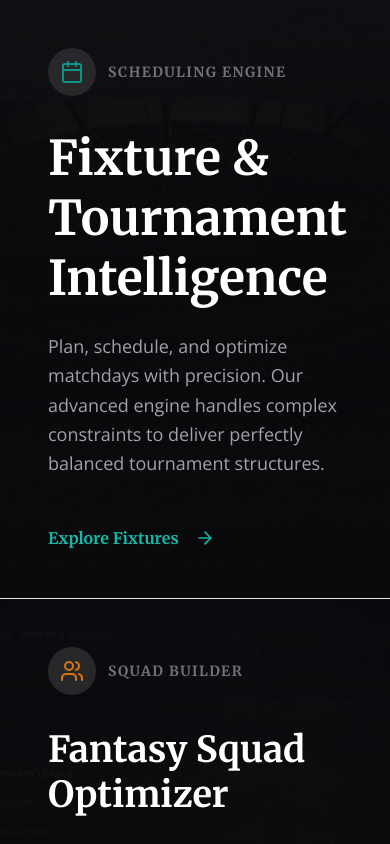
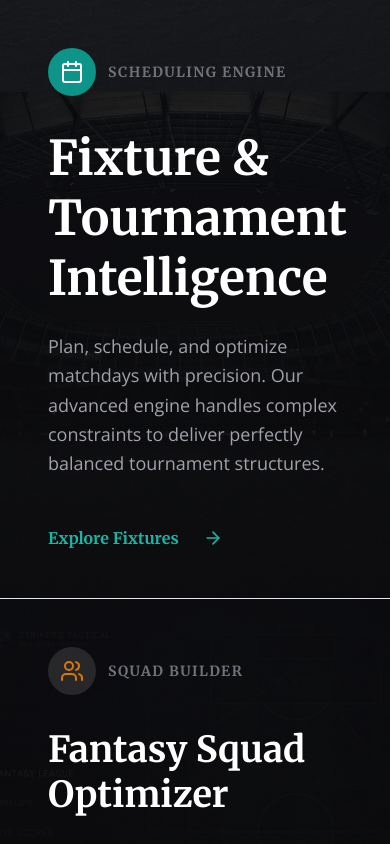
Before and after one commit to AbdullahRana11/Fixtures-and-Squad-Optimizer, a React (Vite) app in the folder frontend/: page / in a window 390 px wide. Shown: the top 844 px of the page. Built offline with nearby package versions, Linux system fonts and the light colour scheme.

Commit message:
feat: implement multi-directional staggered animations on Home page

```diff
--- a/frontend/src/pages/Home.tsx
+++ b/frontend/src/pages/Home.tsx
@@ -13,34 +13,54 @@ const Home: React.FC = () => {
       <motion.div
         className="lg:w-[60%] relative flex flex-col justify-center p-12 lg:p-24 border-b lg:border-b-0 cursor-pointer group transition-colors duration-500 overflow-hidden"
         onClick={() => navigate('/fixtures')}
-        initial={{ opacity: 0, x: -20 }}
-        animate={{ opacity: 1, x: 0 }}
-        transition={{ duration: 0.6 }}
+        initial={{ opacity: 0 }}
+        animate={{ opacity: 1 }}
+        transition={{ duration: 1 }}
       >
         <div className="absolute inset-0 bg-[url('/fixtures_bg.png')] bg-cover bg-center opacity-10 mix-blend-screen group-hover:opacity-25 group-hover:scale-105 transition-all duration-700" />
         <div className="absolute inset-0 bg-gradient-to-t from-void to-transparent opacity-90 group-hover:opacity-80 transition-opacity duration-700" />
 
         <div className="relative z-10 max-w-2xl">
-          <div className="flex items-center gap-3 mb-8">
+          <motion.div
+            initial={{ opacity: 0, x: -50 }}
+            animate={{ opacity: 1, x: 0 }}
+            transition={{ duration: 0.8, delay: 0.2 }}
+            className="flex items-center gap-3 mb-8"
+          >
             <div className="w-12 h-12 rounded-full bg-zinc-800 flex items-center justify-center text-teal-600 group-hover:bg-teal-600 group-hover:text-white transition-colors duration-500">
               <Calendar className="w-6 h-6" />
             </div>
             <span className="text-sm font-semibold tracking-widest uppercase text-zinc-500">Scheduling Engine</span>
-          </div>
+          </motion.div>
 
-          <h2 className="text-5xl lg:text-7xl font-merriweather font-bold text-white mb-6 leading-tight">
+          <motion.h2
+            initial={{ opacity: 0, y: -80 }}
+            animate={{ opacity: 1, y: 0 }}
+            transition={{ type: "spring", stiffness: 100, damping: 20, delay: 0.4 }}
+            className="text-5xl lg:text-7xl font-merriweather font-bold text-white mb-6 leading-tight"
+          >
             Fixture &<br />
             Tournament Intelligence
-          </h2>
+          </motion.h2>
 
-          <p className="text-lg font-open text-zinc-400 mb-12 max-w-lg leading-relaxed">
+          <motion.p
+            initial={{ opacity: 0, x: -100 }}
+            animate={{ opacity: 1, x: 0 }}
+            transition={{ duration: 0.8, delay: 0.6 }}
+            className="text-lg font-open text-zinc-400 mb-12 max-w-lg leading-relaxed"
+          >
             Plan, schedule, and optimize matchdays with precision. Our advanced engine handles complex constraints to deliver perfectly balanced tournament structures.
-          </p>
+          </motion.p>
 
-          <div className="flex items-center gap-4 text-teal-500 font-semibold group-hover:gap-6 transition-all duration-300">
+          <motion.div
+            initial={{ opacity: 0, y: 50 }}
+            animate={{ opacity: 1, y: 0 }}
+            transition={{ duration: 0.6, delay: 0.8 }}
+            className="flex items-center gap-4 text-teal-500 font-semibold group-hover:gap-6 transition-all duration-300"
+          >
             <span>Explore Fixtures</span>
             <ArrowRight className="w-5 h-5" />
-          </div>
+          </motion.div>
         </div>
       </motion.div>
 
@@ -48,9 +68,9 @@ const Home: React.FC = () => {
       <motion.div
         className="lg:w-[40%] relative flex flex-col justify-center p-12 lg:p-20 cursor-pointer group transition-colors duration-500 bg-zinc-950/30 overflow-hidden"
         onClick={() => navigate('/fpl')}
-        initial={{ opacity: 0, x: 20 }}
-        animate={{ opacity: 1, x: 0 }}
-        transition={{ duration: 0.6, delay: 0.2 }}
+        initial={{ opacity: 0 }}
+        animate={{ opacity: 1 }}
+        transition={{ duration: 1, delay: 0.3 }}
       >
         <div className="absolute inset-0 bg-[url('/squad_bg.png')] bg-cover bg-center opacity-10 mix-blend-screen group-hover:opacity-20 group-hover:scale-105 transition-all duration-700" />
         <div className="absolute inset-0 bg-gradient-to-t from-zinc-950 to-transparent opacity-90 group-hover:opacity-80 transition-opacity duration-700" />
@@ -59,25 +79,45 @@ const Home: React.FC = () => {
         <div className="absolute inset-y-0 left-0 w-32 bg-gradient-to-r from-void to-transparent z-10 pointer-events-none hidden lg:block" />
 
         <div className="relative z-20 max-w-xl">
-          <div className="flex items-center gap-3 mb-8">
+          <motion.div
+            initial={{ opacity: 0, x: 50 }}
+            animate={{ opacity: 1, x: 0 }}
+            transition={{ duration: 0.8, delay: 0.5 }}
+            className="flex items-center gap-3 mb-8"
+          >
             <div className="w-12 h-12 rounded-full bg-zinc-800 flex items-center justify-center text-amber-600 group-hover:bg-amber-600 group-hover:text-white transition-colors duration-500">
               <Users className="w-6 h-6" />
             </div>
             <span className="text-sm font-semibold tracking-widest uppercase text-zinc-500">Squad Builder</span>
-          </div>
+          </motion.div>
 
-          <h2 className="text-4xl lg:text-5xl font-merriweather font-bold text-white mb-6 leading-tight">
+          <motion.h2
+            initial={{ opacity: 0, x: 100 }}
+            animate={{ opacity: 1, x: 0 }}
+            transition={{ type: "spring", stiffness: 100, damping: 20, delay: 0.7 }}
+            className="text-4xl lg:text-5xl font-merriweather font-bold text-white mb-6 leading-tight"
+          >
             Fantasy Squad Optimizer
-          </h2>
+          </motion.h2>
 
-          <p className="text-base font-open text-zinc-400 mb-12 max-w-md leading-relaxed">
+          <motion.p
+            initial={{ opacity: 0, y: 100 }}
+            animate={{ opacity: 1, y: 0 }}
+            transition={{ duration: 0.8, delay: 0.9 }}
+            className="text-base font-open text-zinc-400 mb-12 max-w-md leading-relaxed"
+          >
             Construct the ultimate 15-man roster. Utilize deep statistical analysis and budget constraints to maximize your squad's potential.
-          </p>
+          </motion.p>
 
-          <div className="flex items-center gap-4 text-amber-500 font-semibold group-hover:gap-6 transition-all duration-300">
+          <motion.div
+            initial={{ opacity: 0, x: 50, y: 50 }}
+            animate={{ opacity: 1, x: 0, y: 0 }}
+            transition={{ duration: 0.6, delay: 1.1 }}
+            className="flex items-center gap-4 text-amber-500 font-semibold group-hover:gap-6 transition-all duration-300"
+          >
             <span>Build Your Squad</span>
             <ArrowRight className="w-5 h-5" />
-          </div>
+          </motion.div>
         </div>
       </motion.div>
 
```
